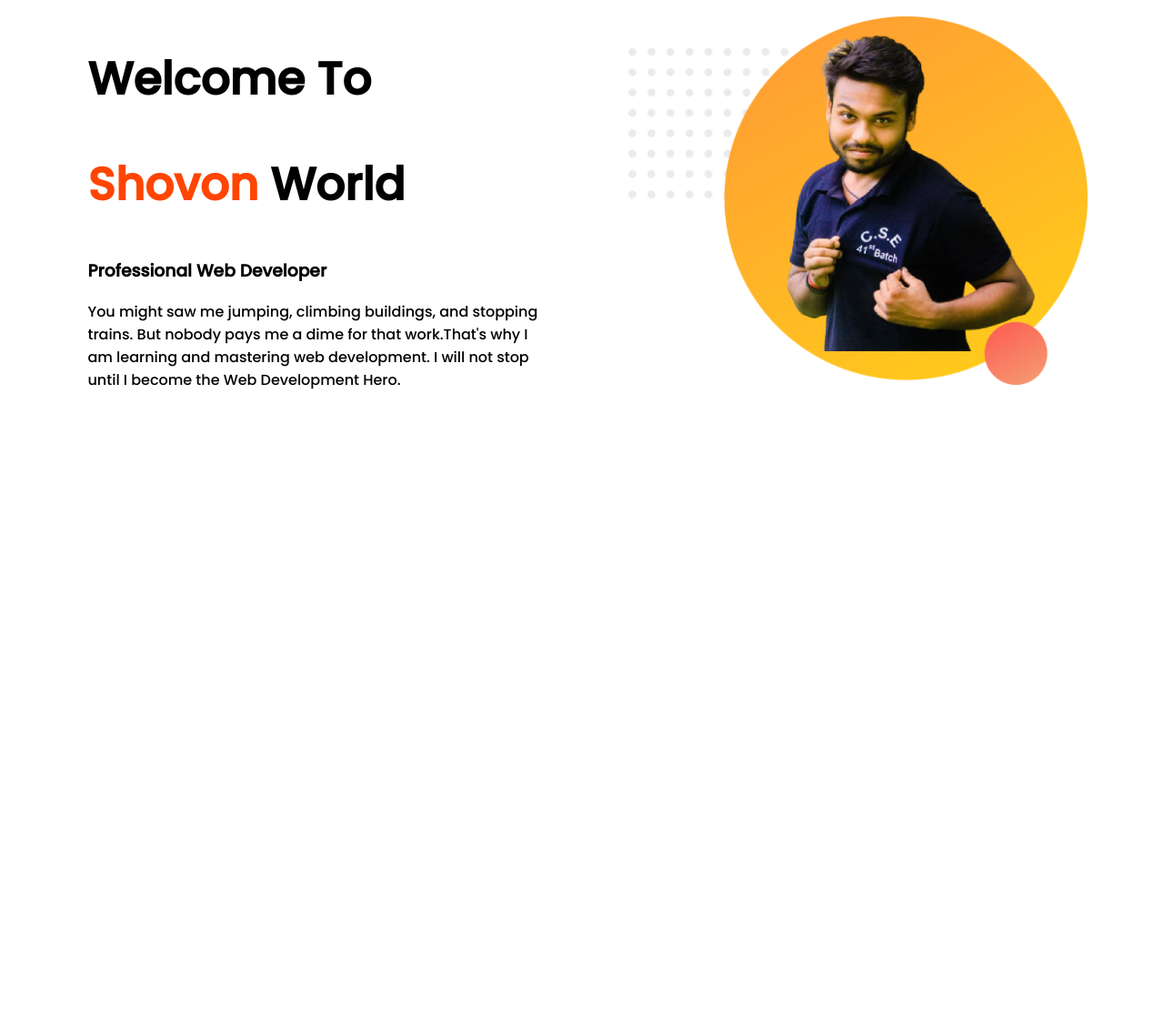
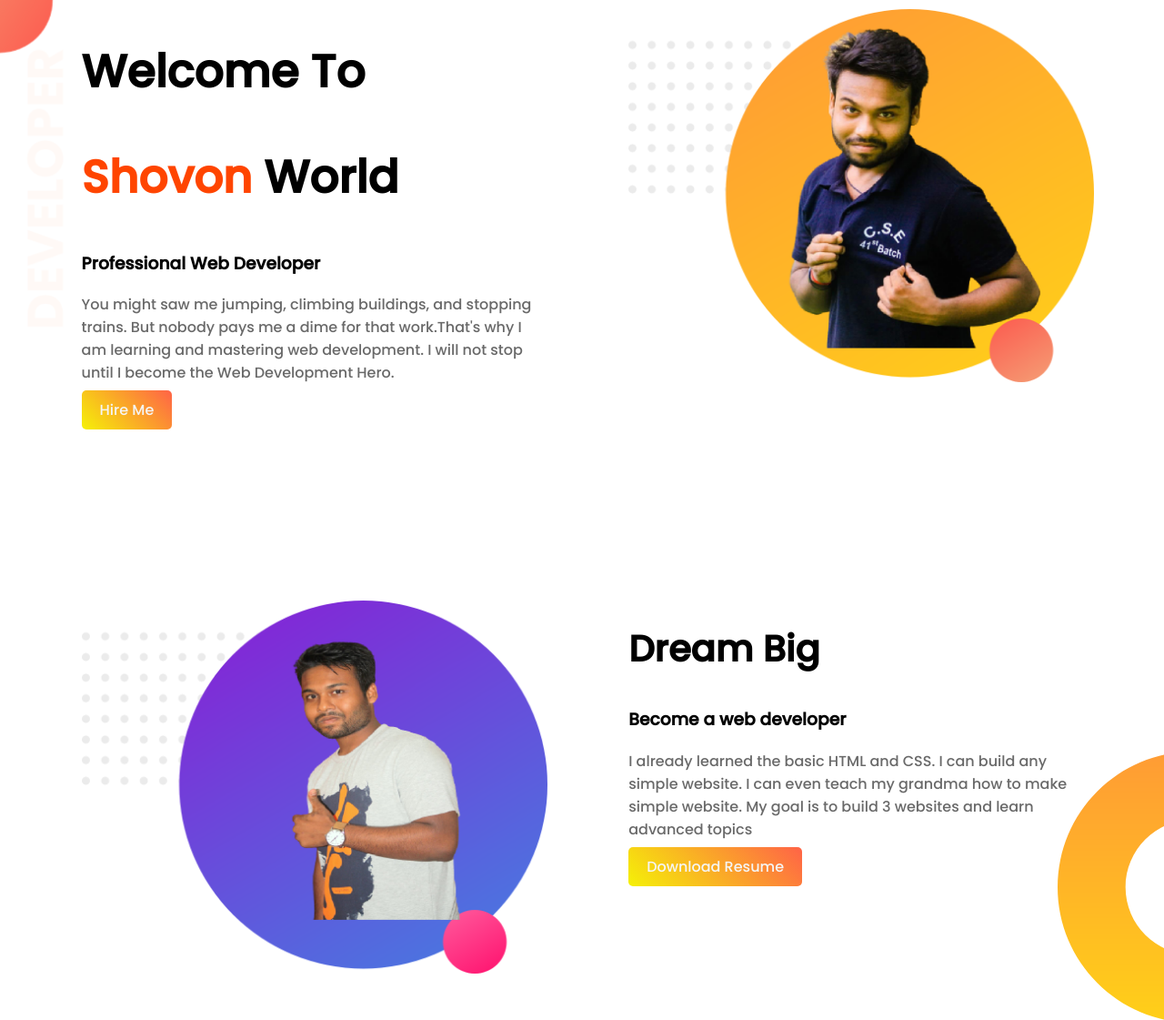
Before and after one commit to svn5969/web-portfolio, a plain HTML site: page index.html in a window 1280 px wide. Shown: the whole page at 91% size. Before the commit the page ends 800 px from the top, so only its background shows below. Drawn offline with Linux system fonts and the light colour scheme.

Commit message:
added second part

```diff
--- a/index.html
+++ b/index.html
@@ -12,7 +12,7 @@
 </head>
 
 <body>
-    <section>
+    <section class="top-banner">
         <div class="half-width">
             <h1>Welcome To</h1>
             <h1><span class="name-highlighter">Shovon</span> World</h1>
@@ -23,11 +23,30 @@
                 Development
                 Hero.
             </p>
+            <a class="link-button" target="_blank" href="https://www.facebook.com/souravdas.shovon">Hire Me</a>
         </div>
         <div class="half-width">
             <img src="images/profile1.png" alt="">
         </div>
     </section>
+
+    <!--Dream amar part start-->
+    <section class="dream-area">
+        <div class="half-width">
+            <img src="images/profile2.png" alt="">
+        </div>
+
+        <div class="half-width">
+            <h2>Dream Big</h2>
+            <h3>Become a web developer</h3>
+            <p>
+                I already learned the basic HTML and CSS. I can build any simple website. I can even teach my grandma
+                how to make simple website. My goal is to build 3 websites and learn advanced topics
+
+            </p>
+            <a class="link-button" target="_blank" href="https://www.facebook.com/souravdas.shovon">Download Resume</a>
+        </div>
+    </section>
 </body>
 
 </html>
--- a/style.css
+++ b/style.css
@@ -1,8 +1,15 @@
 body {
+  margin: 0;
   font-family: "Poppins", sans-serif;
 }
 h1 {
   font-size: 50px;
+}
+h2 {
+  font-size: 40px;
+}
+p {
+  color: dimgray;
 }
 .name-highlighter {
   color: orangered;
@@ -17,3 +24,23 @@ h1 {
   width: 100%;
   margin-top: 10px;
 }
+.top-banner {
+  background-image: url(images/top-banner.png);
+  background-repeat: no-repeat;
+}
+section {
+  height: 500px;
+  padding-bottom: 150px;
+}
+.link-button {
+  text-decoration: none;
+  background-image: linear-gradient(45deg, rgb(245, 241, 7), tomato);
+  padding: 10px 20px;
+  border-radius: 5px;
+  color: whitesmoke;
+}
+.dream-area {
+  background-image: url("images/dream-bg.png");
+  background-repeat: no-repeat;
+  background-position: right;
+}
```
Also changed, not shown: images/profile2.png (added).
